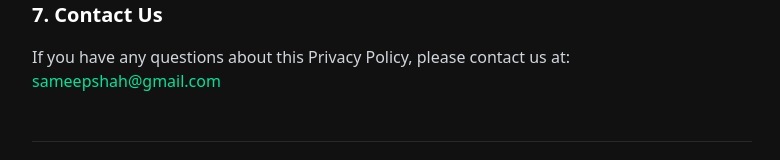
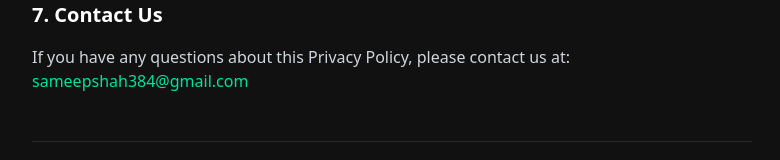
Before and after one commit to sameep-git/sameepshah, a Next.js app: page /sidequest/privacy in a window 1280 px wide. Shown: the part 1523-1683 px from the top of the page, without its empty margins (248-1028 px from the left). Built offline with nearby package versions, Linux system fonts and the light colour scheme.

Commit message:
fix: update support email address

```diff
--- a/src/app/sidequest/page.tsx
+++ b/src/app/sidequest/page.tsx
@@ -163,7 +163,7 @@ export default function SidequestLanding() {
                     <Link href="/sidequest/privacy" className="hover:text-[#00E39C] transition-colors">
                         Privacy Policy
                     </Link>
-                    <a href="mailto:sameepshah@gmail.com" className="hover:text-[#00E39C] transition-colors">
+                    <a href="mailto:sameepshah384@gmail.com" className="hover:text-[#00E39C] transition-colors">
                         Contact Support
                     </a>
                 </div>
--- a/src/app/sidequest/privacy/page.tsx
+++ b/src/app/sidequest/privacy/page.tsx
@@ -83,7 +83,7 @@ export default function PrivacyPolicy() {
                         <p>
                             If you have any questions about this Privacy Policy, please contact us at:
                             <br />
-                            <a href="mailto:sameepshah@gmail.com" className="text-[#00E39C] hover:underline">sameepshah@gmail.com</a>
+                            <a href="mailto:sameepshah384@gmail.com" className="text-[#00E39C] hover:underline">sameepshah384@gmail.com</a>
                         </p>
                     </section>
                 </div>
```
